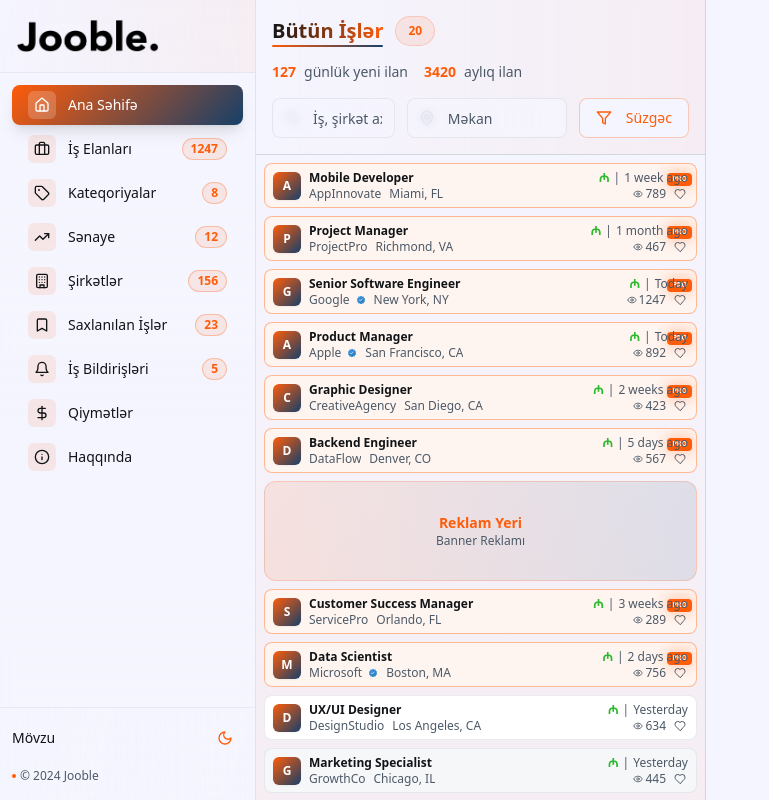
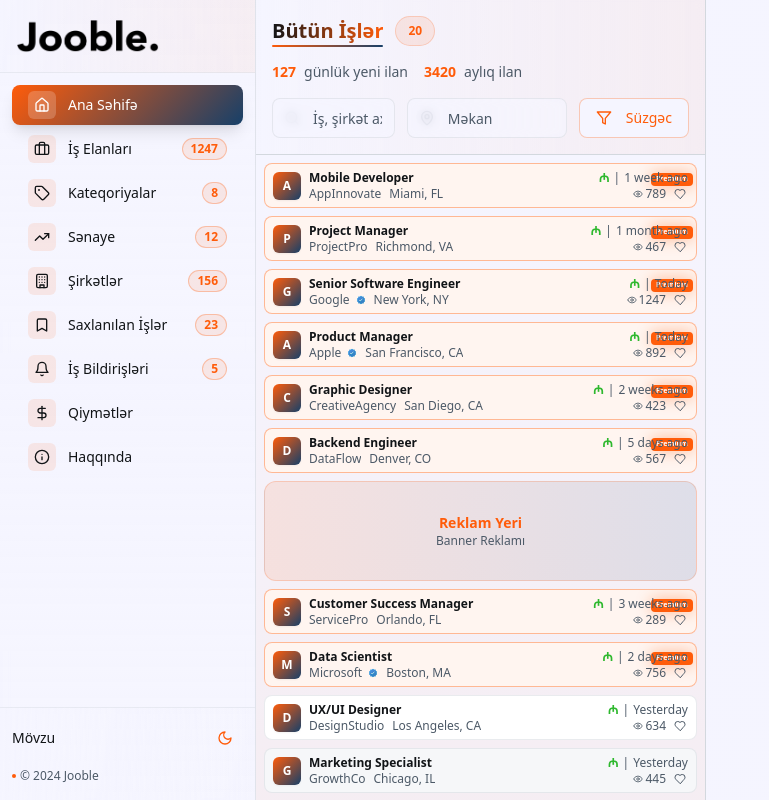
Before and after one commit to bondazz/jobin-az, a React (Vite) app: page / in a window 1280 px wide. Shown: the whole page, without its empty margins (0-769 px from the left). Built offline with nearby package versions, Linux system fonts and the light colour scheme.

Commit message:
Fix: Position and rename premium button
Position the premium button at the top-right of the job card with a 3px margin and rename it to "Premium".

```diff
--- a/src/components/JobCard.tsx
+++ b/src/components/JobCard.tsx
@@ -64,11 +64,11 @@ const JobCard = ({
       `}
     >
 
-      {/* Premium PRO Badge - positioned at top border */}
+      {/* Premium badge - positioned at top border */}
       {premiumTags.length > 0 && (
-        <div className="absolute -top-px right-1 z-10">
+        <div className="absolute -top-px right-[3px] z-10">
           <Badge variant="premium" className="text-[7px] py-0 px-1 rounded-sm font-bold">
-            PRO
+            Premium
           </Badge>
         </div>
       )}
```
